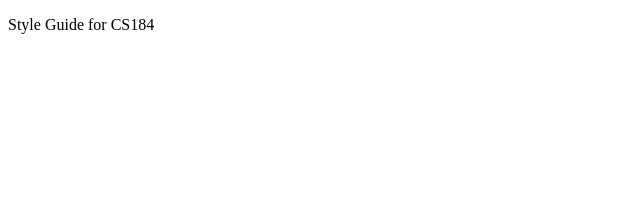
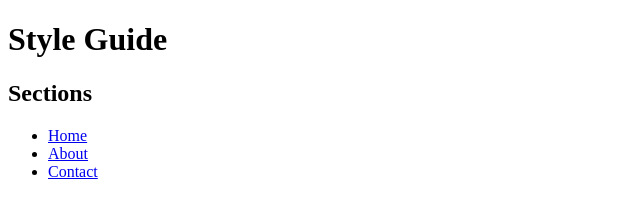
Before and after one commit to jposadas/cs184-hw3, a plain HTML site: page index.html in a window 1280 px wide. Shown: the whole page, without its empty margins (0-640 px from the left). Drawn offline with Linux system fonts and the light colour scheme.

Commit message:
Started creating my style guide

```diff
--- a/index.html
+++ b/index.html
@@ -4,6 +4,18 @@
 		<title> CS184 Hw 3 | Juan posadas </title>
 	</head>
 	<body>
-		<p> Style Guide for CS184</p>
+		<h1> Style Guide</h1>
+		<section>
+		<h2> Sections </h2>
+			<nav>
+			 	<ul>
+			   		<li><a href="#">Home</a></li>
+				   	<li><a href="#">About</a></li>
+					<li><a href="#">Contact</a></li>
+				</ul>
+			</nav>
+
+		</section>
+
 	</body>
 </html>
```
